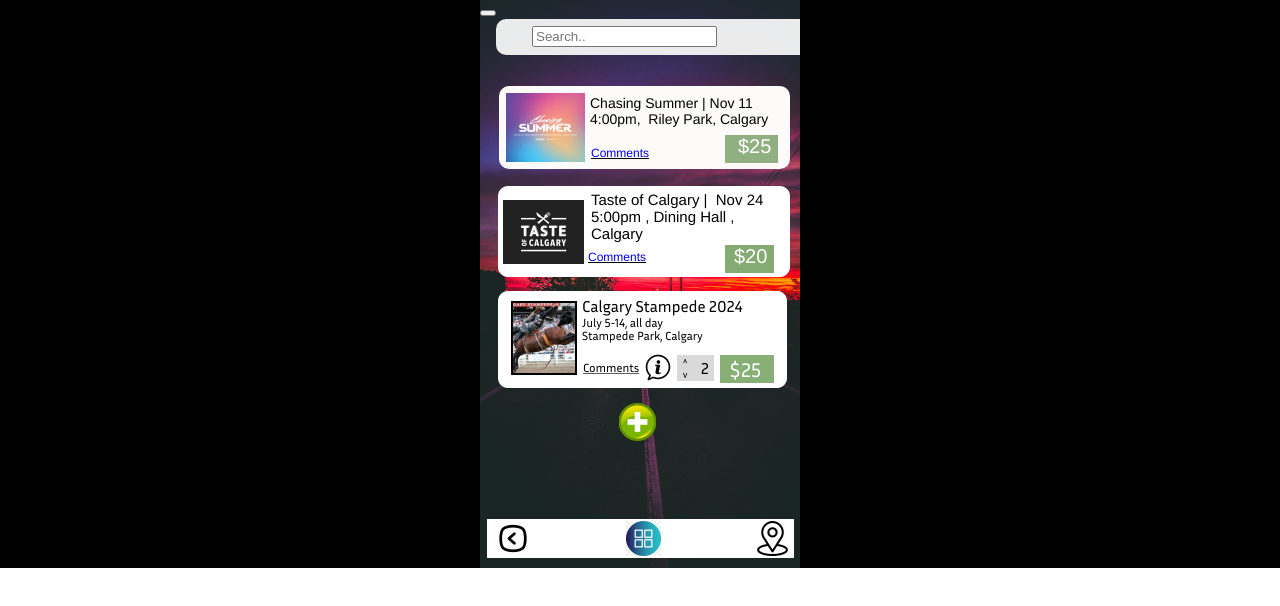
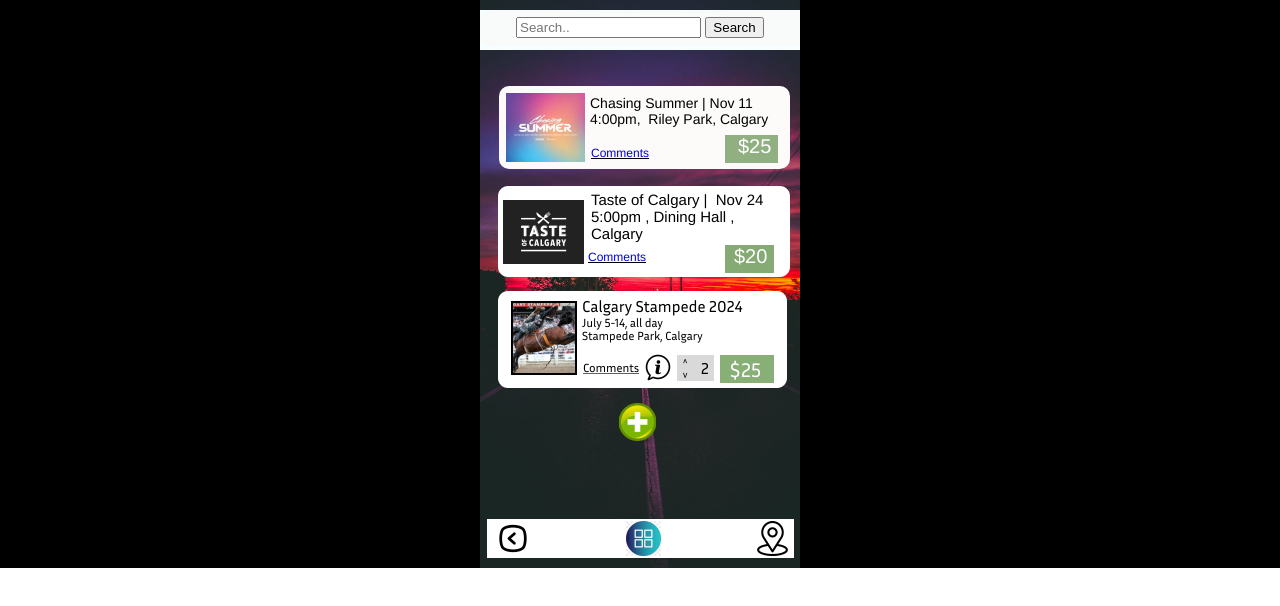
Before and after one commit to stadej/iTravelWise, a plain HTML site: page events/index.html in a window 1280 px wide. Drawn offline with nearby package versions, Linux system fonts and the light colour scheme; a web font is replaced by a local one.

Commit message:
Add files via upload
Event and Event Created Update

```diff
--- a/events/index.html
+++ b/events/index.html
@@ -8,6 +8,7 @@
       function ProceedToPayment() {
         window.location.href = '../Proceed_to_Payment/index.html';
       }
+
 
       function redirectToPortal() {
       window.location.href = '../Portal/index.html';
@@ -42,9 +43,11 @@
             }
         }
 
+
+
   </script>
     <link rel="stylesheet" href="style.css" />
-    <title>Quantity Picker</title>
+
   </head>
   <body>
 
@@ -58,11 +61,12 @@
       <div class="div">
         <div class="overlap-group">
 
-          <img class="rectangle" src="img/rectangle-302.jpg" />
+          <img class="rectangle" src="img/rectangle-302.jpg"  />
           <div class="search-bar">
             <div class="content">
               <div class="magnifyingglass"></div>
-              <div class="placeholder-label"><input type="text" placeholder="Search.."></div>
+              <div class="placeholder-label"><input type="text" placeholder="Search..">
+              <button class="search-button" onclick="searchEvents()">Search</button></div>
 
             </div>
 
@@ -74,7 +78,7 @@
             <img class="rectangle-2" src="img/rectangle-28.png"  />
           </a>
 
-          <div class="rectangle-3"></div>
+          <div class="rectangle-3" ></div>
           <p class="chasing-summer-nov">Chasing Summer | Nov 11<br />4:00pm,&nbsp;&nbsp;Riley Park, Calgary</p>
           <img class="rectangle-4" src="img/rectangle-33.svg" />
 
--- a/events/style.css
+++ b/events/style.css
@@ -37,14 +37,14 @@
 }
 
 .events .search-bar {
-  display: flex;
+  background-color: #f6feff;
   width: 352px;
-  height: 61px;
+  height: 40px;
   align-items: center;
-  gap: 8px;
+  gap: 0px;
   position: absolute;
-  top: 6px;
-  left: 16px;
+  top: 10px;
+  left: 0px;
 }
 
 .events .content {
@@ -129,6 +129,7 @@
   left: 19px;
   background-color: #fdfafa;
   border-radius: 10px;
+
 }
 
 .events .chasing-summer-nov {
@@ -149,6 +150,7 @@
   height: 28px;
   top: 135px;
   left: 245px;
+
 }
 
 .events .rectangle-5 {
```
Also changed, not shown: Create_Event/index.html (+5 -4 lines), Create_Event/style.css (+6 -7 lines).
